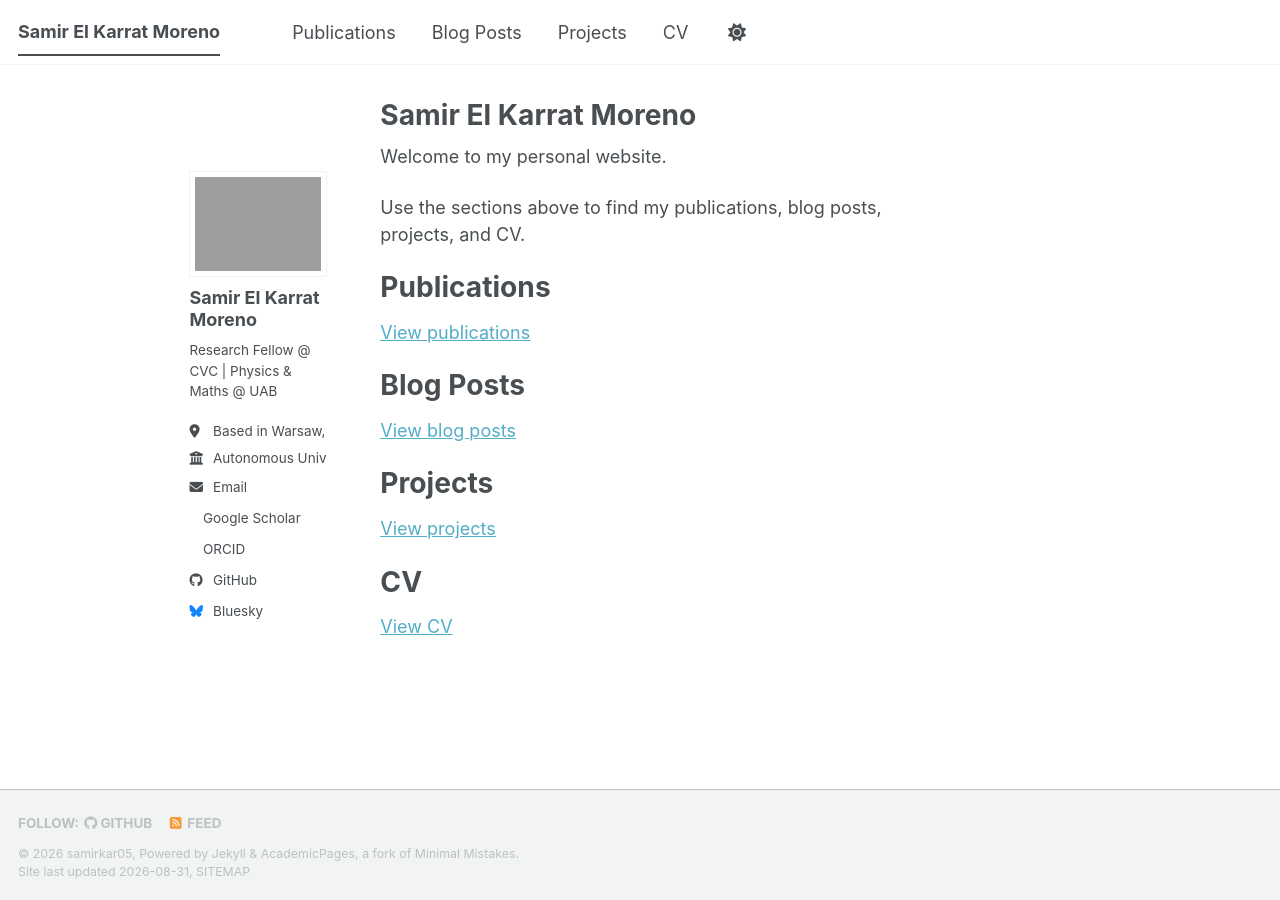
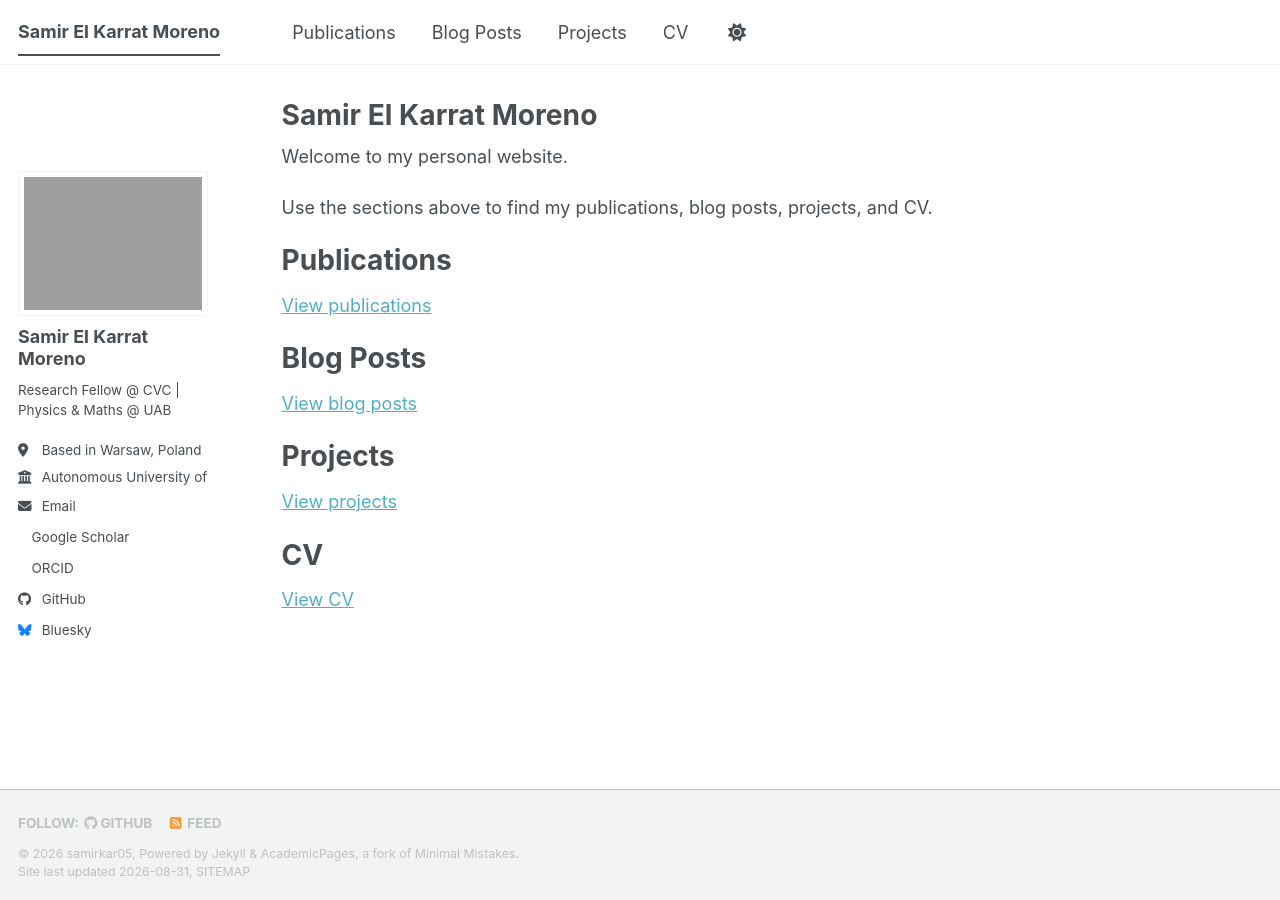
Before and after one commit to Samirkar05/samirkar05.github.io, a Jekyll site: the page built from _pages/about.md, in a window 1280 px wide. Built offline with Jekyll 4.4.1, drawn with Linux system fonts in a browser that asks for light colours; a style sheet for code colours, icons or effects is not loaded.

Commit message:
Restore full width page layout

```diff
--- a/_includes/head.html
+++ b/_includes/head.html
@@ -13,4 +13,4 @@
 </script>
 
 <!-- For all browsers -->
-<link rel="stylesheet" href="{{ base_path }}/assets/css/main.css?v=20260831-sidebar-position">
+<link rel="stylesheet" href="{{ base_path }}/assets/css/main.css?v=20260831-main-width">
--- a/_sass/layout/_page.scss
+++ b/_sass/layout/_page.scss
@@ -6,6 +6,7 @@
   @include container;
   @include clearfix;
   flex: 1 0 auto;
+  width: 100%;
   margin-top: 2em;
   padding-left: 1em;
   padding-right: 1em;
```
